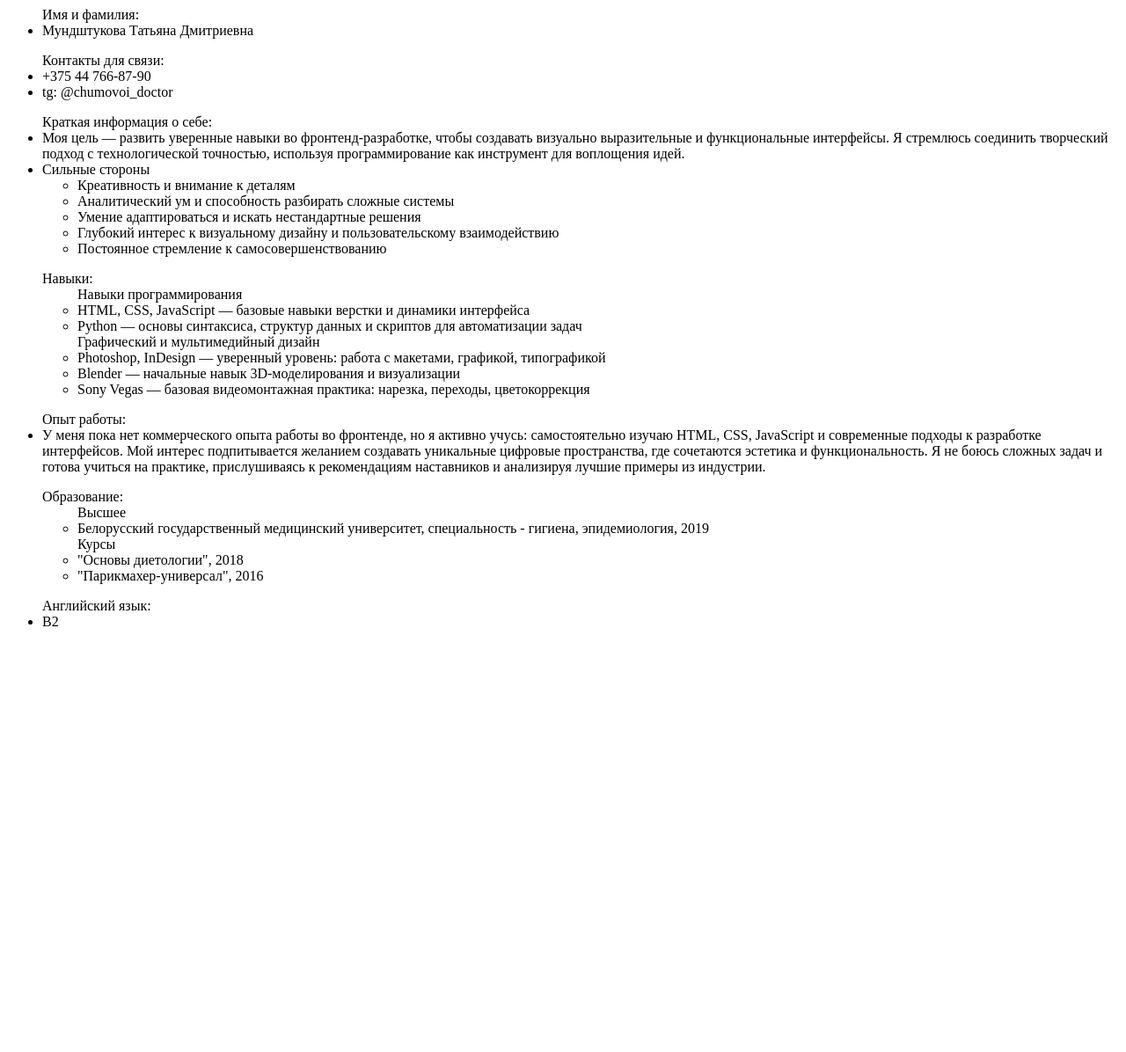
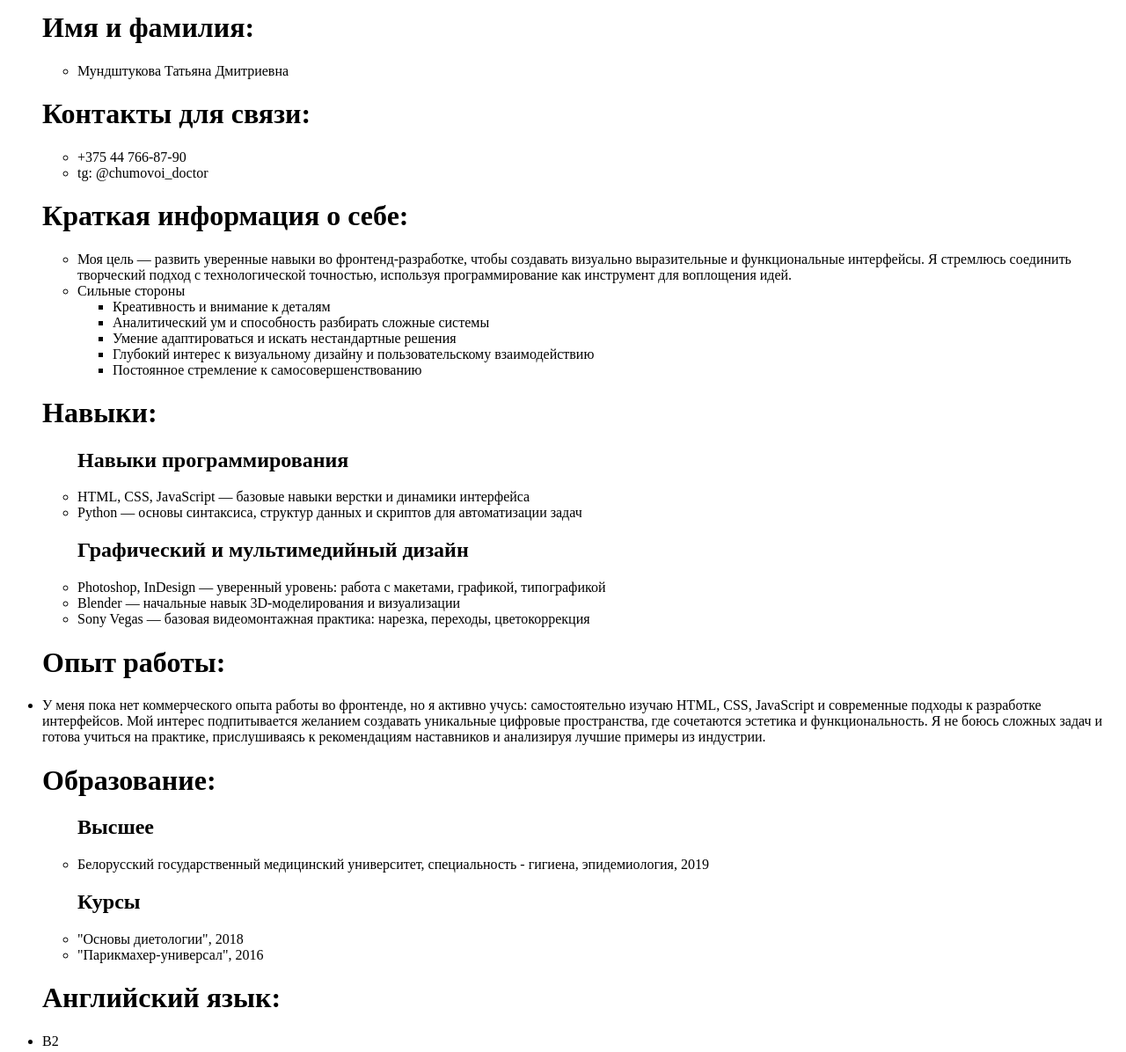
Before and after one commit to Rosemoond/rsschool-cv, a plain HTML site: page index.html in a window 1280 px wide. Shown: the part 2360-3556 px from the top of the page at 88% size. Before the commit the page ends 3092 px from the top, so only its background shows below. Drawn offline with Linux system fonts and the light colour scheme; a script that the page names is missing.

Commit message:
fix:style

```diff
--- a/index.html
+++ b/index.html
@@ -12,18 +12,24 @@
  <body>
     <header></header>
     <main>
-      <img src="tatiana_mundshtukova.jpeg">
+      <img class=img src="tatiana_mundshtukova.jpeg">
       <p>
         <ul>
-          Имя и фамилия:
+          <h1>Имя и фамилия:</h1>
+          <ul>
             <li>Мундштукова Татьяна Дмитриевна</li>
           </ul>
+        </ul>
         <ul>
-          Контакты для связи:
+          <h1>Контакты для связи:</h1>
+          <ul>
             <li>+375 44 766-87-90</li>
             <li>tg: @chumovoi_doctor</li>
           </ul>
-        <ul>Краткая информация о себе:
+        </ul>
+        <ul>
+          <h1>Краткая информация о себе:</h1>
+          <ul>
             <li>Моя цель — развить уверенные навыки во фронтенд-разработке, чтобы создавать визуально выразительные и функциональные интерфейсы. Я стремлюсь соединить творческий подход с технологической точностью, используя программирование как инструмент для воплощения идей.</li>
             <li>Сильные стороны
             <ul>
@@ -34,38 +40,39 @@
               <li>Постоянное стремление к самосовершенствованию</li>
             </ul>
           </ul>
+        </ul>
         <ul>
-          Навыки:
+          <h1>Навыки:</h1>
           <ul>
-            Навыки программирования
+            <h2>Навыки программирования</h2>
             <li>HTML, CSS, JavaScript — базовые навыки верстки и динамики интерфейса</li>
             <li>Python — основы синтаксиса, структур данных и скриптов для автоматизации задач</li>
           </ul>
           <ul>
-            Графический и мультимедийный дизайн
+            <h2>Графический и мультимедийный дизайн</h2>
             <li>Photoshop, InDesign — уверенный уровень: работа с макетами, графикой, типографикой</li>
             <li>Blender — начальные навык 3D-моделирования и визуализации</li>
             <li>Sony Vegas — базовая видеомонтажная практика: нарезка, переходы, цветокоррекция</li>
           </ul>
         </ul>
         <ul>
-          Опыт работы:
+          <h1>Опыт работы:</h1>
           <li>У меня пока нет коммерческого опыта работы во фронтенде, но я активно учусь: самостоятельно изучаю HTML, CSS, JavaScript и современные подходы к разработке интерфейсов. Мой интерес подпитывается желанием создавать уникальные цифровые пространства, где сочетаются эстетика и функциональность. Я не боюсь сложных задач и готова учиться на практике, прислушиваясь к рекомендациям наставников и анализируя лучшие примеры из индустрии.</li>
         </ul>
         <ul>
-          Образование:
+          <h1>Образование:</h1>
           <ul>
-            Высшее
+            <h2>Высшее</h2>
             <li>Белорусский государственный медицинский университет, специальность - гигиена, эпидемиология, 2019</li>
           </ul>
           <ul>
-            Курсы
+            <h2>Курсы</h2>
             <li>"Основы диетологии", 2018</li>
             <li>"Парикмахер-универсал", 2016</li>
           </ul>
         </ul>
         <ul>
-          Английский язык:
+          <h1>Английский язык:</h1>
           <li>B2</li>
         </ul>
       </p>
```
Lines whose indentation alone changed are shown as unchanged.
